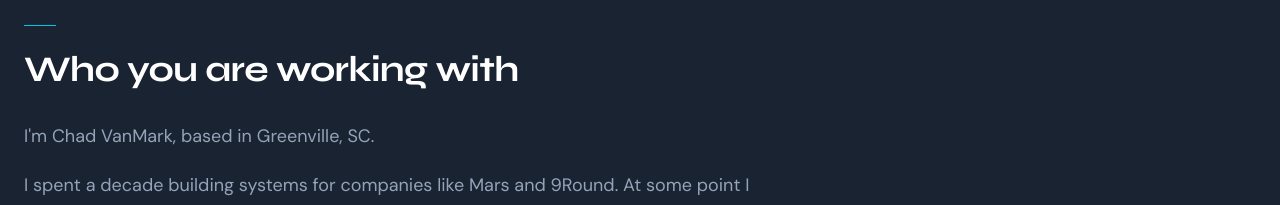
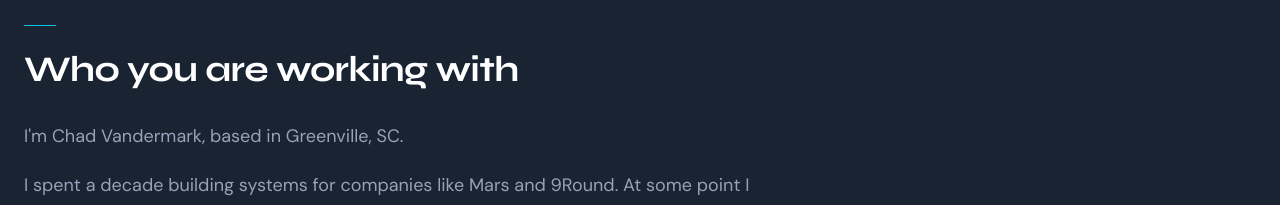
Before and after one commit to chad-vanmark/vktech-service, a Next.js app: page /about in a window 1280 px wide. Shown: the part 2380-2585 px from the top of the page. Built offline with nearby package versions, Linux system fonts and the light colour scheme.

Commit message:
chore: update name on about page

```diff
--- a/app/about/page.tsx
+++ b/app/about/page.tsx
@@ -226,7 +226,7 @@ export default function AboutPage() {
               </h2>
               <div className="max-w-3xl flex flex-col gap-5">
                 <p className="text-[#94A3B8] text-lg leading-relaxed">
-                  I&apos;m Chad VanMark, based in Greenville, SC.
+                  I&apos;m Chad Vandermark, based in Greenville, SC.
                 </p>
                 <p className="text-[#94A3B8] text-lg leading-relaxed">
                   I spent a decade building systems for companies like Mars and 9Round. At some point I looked around and realized the businesses right here in Upstate SC were getting left behind. Stuck on Wix, paying for templates that look like everyone else&apos;s site, getting ignored by agencies chasing bigger contracts.
```
